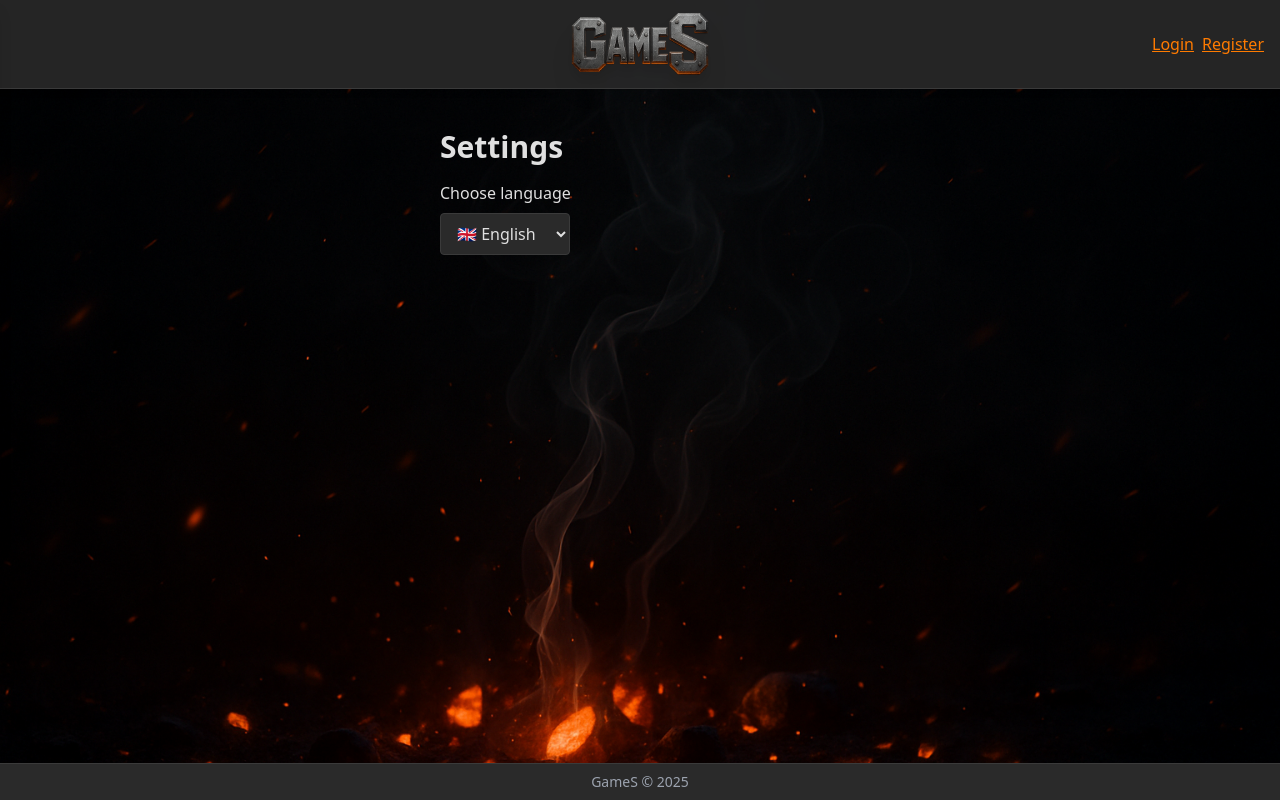
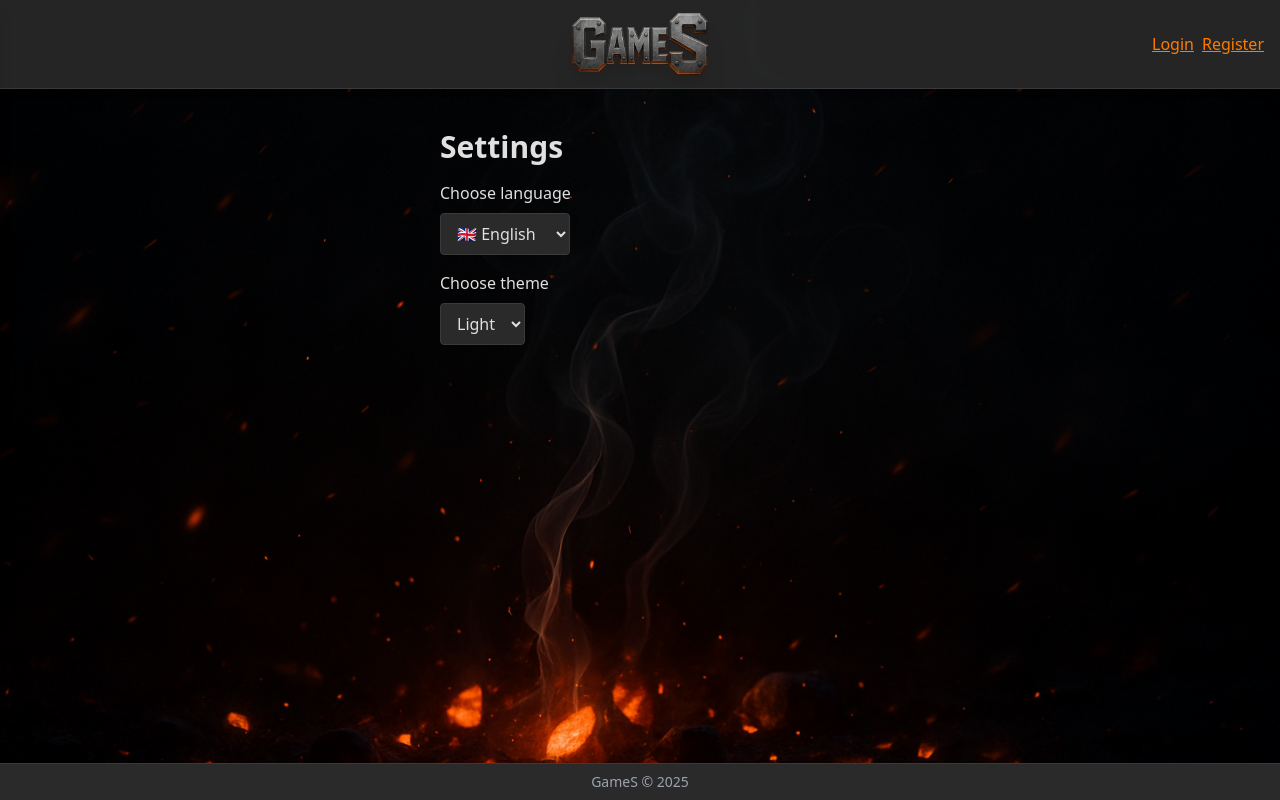
Before and after one commit to alvarosac99/GameS, a React (Vite) app in the folder frontend/: page /ajustes in a window 1280 px wide. Built offline with nearby package versions, Linux system fonts and the light colour scheme; no server answers; what @radix-ui/themes would draw is missing.

Commit message:
Tema claro

```diff
--- /dev/null
+++ b/frontend/src/context/TemaContext.jsx
@@ -0,0 +1,35 @@
+import { createContext, useContext, useEffect, useState } from "react";
+
+const TemaContext = createContext();
+
+export function useTema() {
+  return useContext(TemaContext);
+}
+
+export default function TemaProvider({ children }) {
+  const [tema, setTema] = useState("oscuro");
+
+  useEffect(() => {
+    const guardado = localStorage.getItem("tema");
+    const prefOscuro = window.matchMedia("(prefers-color-scheme: dark)").matches;
+    const inicial = guardado || (prefOscuro ? "oscuro" : "claro");
+    setTema(inicial);
+    document.documentElement.classList.toggle("dark", inicial === "oscuro");
+  }, []);
+
+  const cambiarTema = (nuevo) => {
+    setTema(nuevo);
+    document.documentElement.classList.toggle("dark", nuevo === "oscuro");
+    localStorage.setItem("tema", nuevo);
+  };
+
+  const alternarTema = () => {
+    cambiarTema(tema === "oscuro" ? "claro" : "oscuro");
+  };
+
+  return (
+    <TemaContext.Provider value={{ tema, cambiarTema, alternarTema }}>
+      {children}
+    </TemaContext.Provider>
+  );
+}
--- a/frontend/src/locales/en.json
+++ b/frontend/src/locales/en.json
@@ -34,6 +34,9 @@
   "chooseLanguage": "Choose language",
   "languageEnglish": "English",
   "languageSpanish": "Spanish",
+  "chooseTheme": "Choose theme",
+  "themeLight": "Light",
+  "themeDark": "Dark",
   "welcome": "Welcome,",
   "libraryTitle": "My library",
   "searchLibrary": "Search your library...",
--- a/frontend/src/locales/es.json
+++ b/frontend/src/locales/es.json
@@ -34,6 +34,9 @@
   "chooseLanguage": "Elige idioma",
   "languageEnglish": "Inglés",
   "languageSpanish": "Español",
+  "chooseTheme": "Elige tema",
+  "themeLight": "Claro",
+  "themeDark": "Oscuro",
   "welcome": "¡Bienvenido,",
   "libraryTitle": "Mi biblioteca",
   "searchLibrary": "Buscar en tu biblioteca...",
--- a/frontend/src/main.jsx
+++ b/frontend/src/main.jsx
@@ -3,6 +3,7 @@ import ReactDOM from "react-dom/client";
 import App from "./App";
 import AuthProvider from "./context/AuthContext";
 import LangProvider from "./context/LangContext";
+import TemaProvider from "./context/TemaContext";
 import "@radix-ui/themes/styles.css";
 import { Theme } from "@radix-ui/themes";
 
@@ -13,9 +14,11 @@ ReactDOM.createRoot(document.getElementById("root")).render(
   <React.StrictMode>
     <LangProvider>
       <AuthProvider>
-        <Theme>
-          <App />
-        </Theme>
+        <TemaProvider>
+          <Theme>
+            <App />
+          </Theme>
+        </TemaProvider>
       </AuthProvider>
     </LangProvider>
   </React.StrictMode>
--- a/frontend/src/pages/Ajustes.jsx
+++ b/frontend/src/pages/Ajustes.jsx
@@ -1,7 +1,9 @@
 import { useLang } from "../context/LangContext";
+import { useTema } from "../context/TemaContext";
 
 export default function Ajustes() {
   const { lang, changeLang, t } = useLang();
+  const { tema, cambiarTema } = useTema();
 
   return (
     <div className="p-6 max-w-md mx-auto text-claro">
@@ -18,6 +20,18 @@ export default function Ajustes() {
         <option value="es">🇪🇸 {t("languageSpanish")}</option>
         <option value="en">🇬🇧 {t("languageEnglish")}</option>
       </select>
+      <label className="block mb-2 mt-4" htmlFor="tema-select">
+        {t("chooseTheme")}
+      </label>
+      <select
+        id="tema-select"
+        value={tema}
+        onChange={(e) => cambiarTema(e.target.value)}
+        className="bg-metal border border-borde rounded px-3 py-2"
+      >
+        <option value="claro">{t("themeLight")}</option>
+        <option value="oscuro">{t("themeDark")}</option>
+      </select>
     </div>
   );
 }
```
Also changed, not shown: 2 other files (tests, documents, lock files or other folders).
